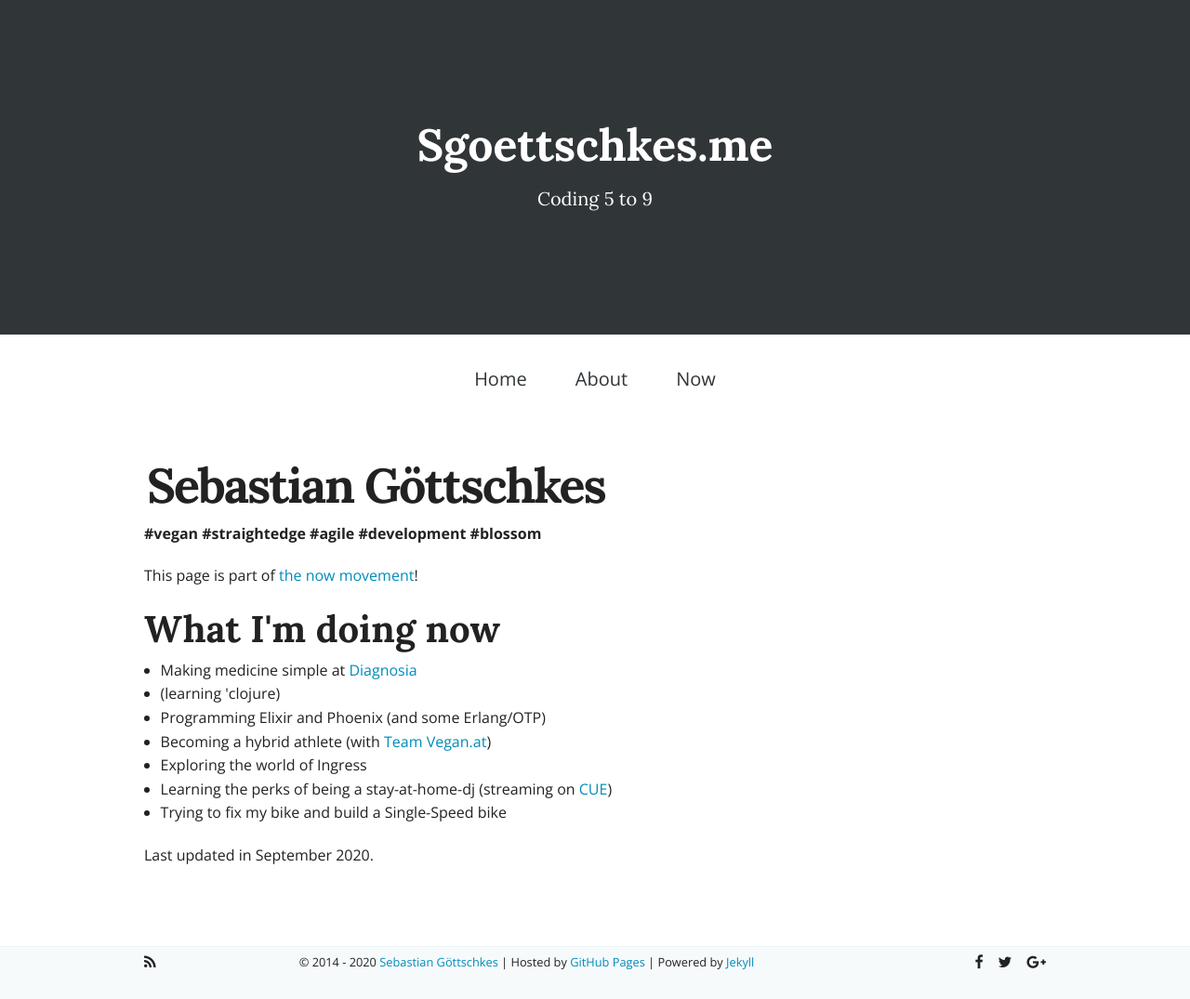
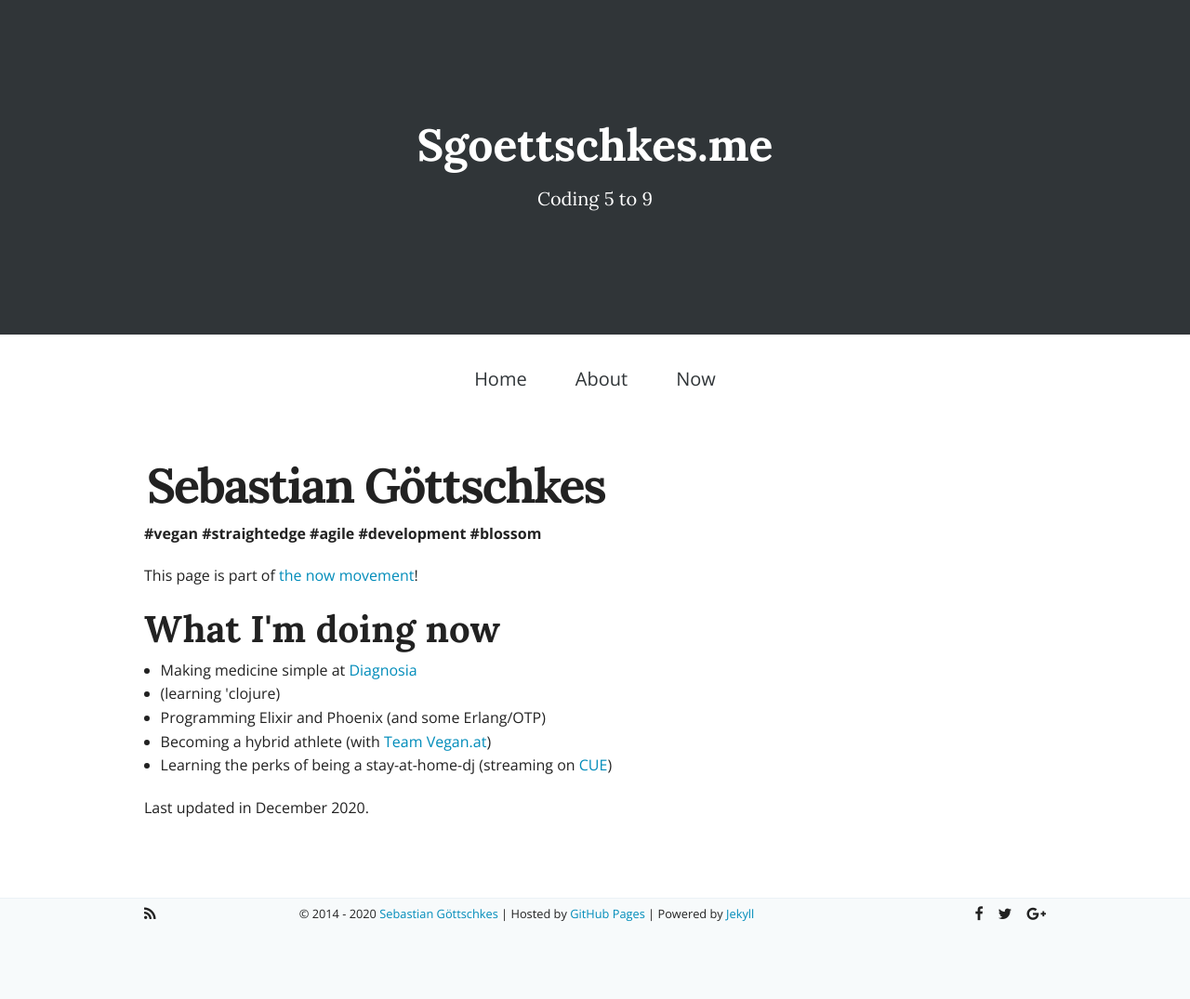
Before and after one commit to Sgoettschkes/sgoettschkes.github.io, a Jekyll site: the page built from now.html, in a window 1280 px wide. Shown: the whole page at 93% size. Built offline with Jekyll 4.4.1, drawn with Linux system fonts in a browser that asks for light colours; nearby versions of some CDN libraries; after the commit the page ends 1024 px from its top, so only the background shows below that.

Commit message:
Update /now

```diff
--- a/_data/now.yml
+++ b/_data/now.yml
@@ -2,6 +2,4 @@
 - "(learning 'clojure)"
 - Programming Elixir and Phoenix (and some Erlang/OTP)
 - Becoming a hybrid athlete (with <a href="http://www.teamvegan.at">Team Vegan.at</a>)
-- Exploring the world of Ingress
 - "Learning the perks of being a stay-at-home-dj (streaming on <a href=\"https://www.cue.live/player/MateoGrando\">CUE</a>)"
-- Trying to fix my bike and build a Single-Speed bike
--- a/now.html
+++ b/now.html
@@ -15,4 +15,4 @@ title: Now
     {% endfor %}
 </ul>
 
-<p>Last updated in September 2020.<p>
+<p>Last updated in December 2020.<p>
```
